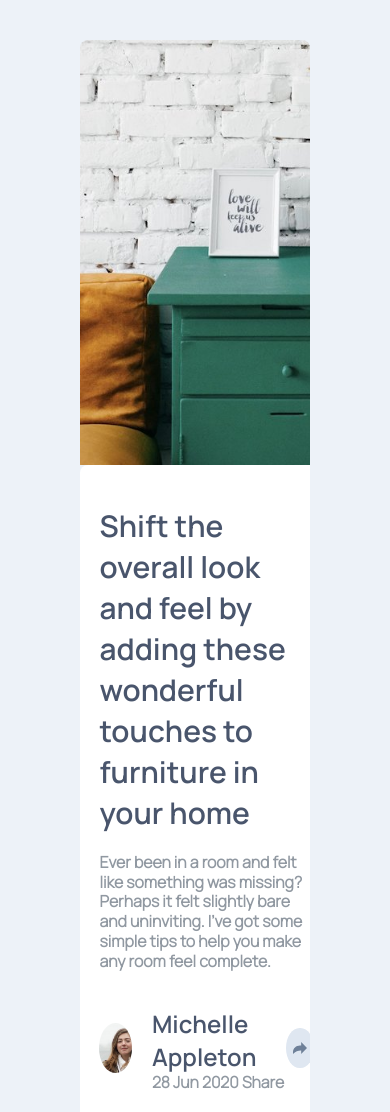
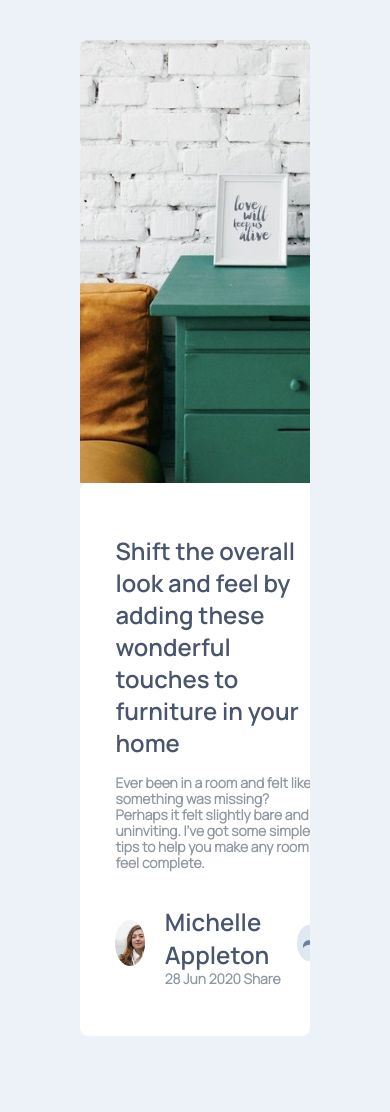
Before and after one commit to MiguelPositive/article-preview-component-master, a plain HTML site: page index.html in a window 390 px wide. Shown: the top 1112 px of the page. After the commit the page ends 1036 px from the top, so only its background shows below. Drawn offline with Linux system fonts and the light colour scheme.

Commit message:
agregue la resolucion de 800

```diff
--- a/index.css
+++ b/index.css
@@ -179,6 +179,7 @@ p {
 
   .text-container {
     border-radius: calc(0.4em + 0.4vw);
+    padding: calc(1.5em + 1.5vw);
   }
 
   .avatar-image {
@@ -186,3 +187,53 @@ p {
     height: calc(2.5em + 2.5vw);
   }
 }
+
+@media (max-width: 1030px) {
+  main {
+    margin-left: calc(5em + 5vw);
+    margin-right: calc(5em + 5vw);
+  }
+}
+
+@media (max-width: 1000px) {
+  main {
+    margin-left: calc(4em + 4vw);
+    margin-right: calc(4em + 4vw);
+  }
+}
+
+@media (max-width: 800px) {
+  main {
+    grid-template-columns: 1fr;
+    grid-template-rows: 0.8fr 1fr;
+
+    margin-top: calc(2em + 2vw);
+    margin-left: calc(4em + 4vw);
+    margin-right: calc(4em + 4vw);
+  }
+
+  h1 {
+    font-size: calc(1.2em + 1.2vw);
+  }
+
+  p {
+    font-size: calc(0.7em + 0.7vw);
+    line-height: calc(0.9em + 0.9vw);
+  }
+
+  .share {
+    width: calc(1.8em + 1.8vw);
+    height: calc(1.8em + 1.8vw);
+  }
+
+  .text-container {
+    border-radius: calc(0.4em + 0.4vw);
+
+    padding: calc(1.8em + 1.8vw);
+  }
+
+  .avatar-image {
+    width: calc(2.3em + 2.3vw);
+    height: calc(2.3em + 2.3vw);
+  }
+}
```
